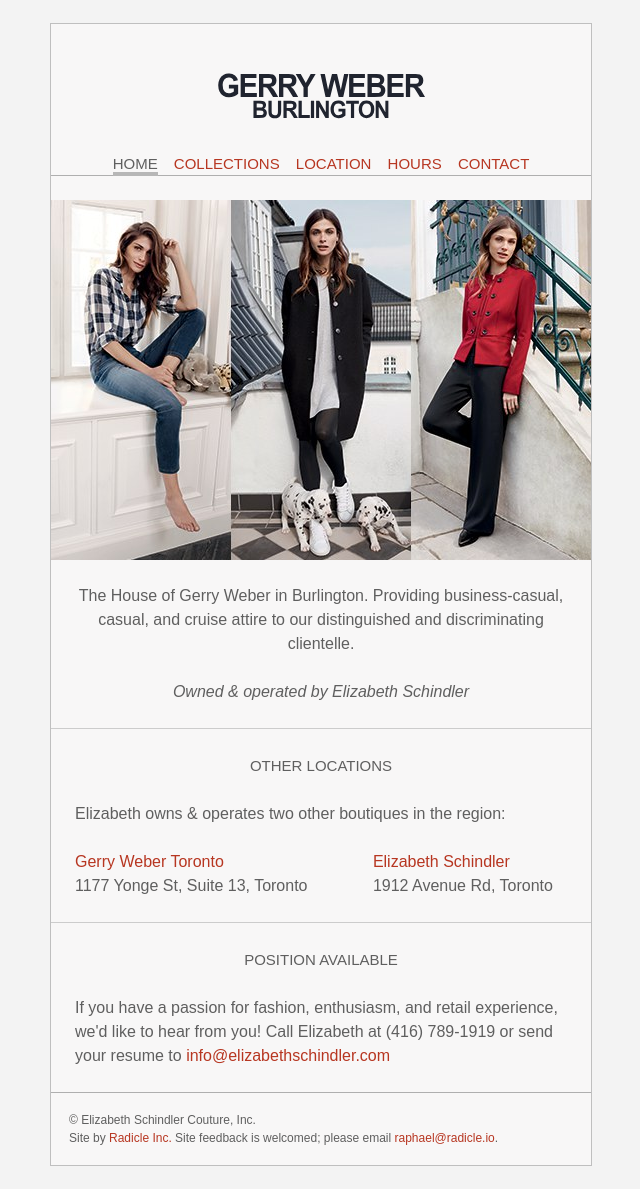
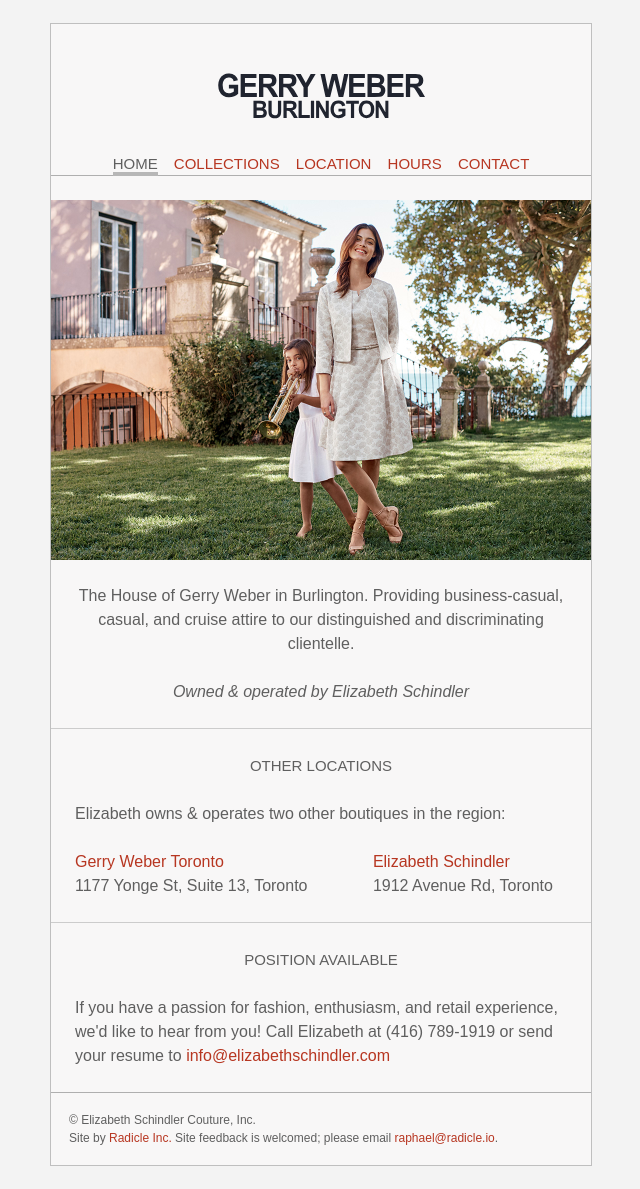
Before and after one commit to RadicleStudios/GWBurWebsite, a Jekyll site: the page built from index.html, in a window 1280 px wide. Shown: the whole page, without its empty margins (319-959 px from the left). Built offline with Jekyll 4.4.1, drawn with Linux system fonts in a browser that asks for light colours.

Commit message:
Update feature image

```diff
--- a/index.html
+++ b/index.html
@@ -3,7 +3,7 @@
 ---
 
 <section>
-  <img src="/assets/header-image.jpg">
+  <img src="/assets/feature-image.jpg" style="width: 540px;">
   <div class="centering">
   <p>The House of Gerry Weber in Burlington. Providing business-casual, casual, and cruise attire to our distinguished and discriminating clientelle.</p>
   <p><i>Owned &amp; operated by Elizabeth Schindler</i></p>
```
Also changed, not shown: assets/feature-image.jpg (added), assets/header-image.jpg (deleted).
